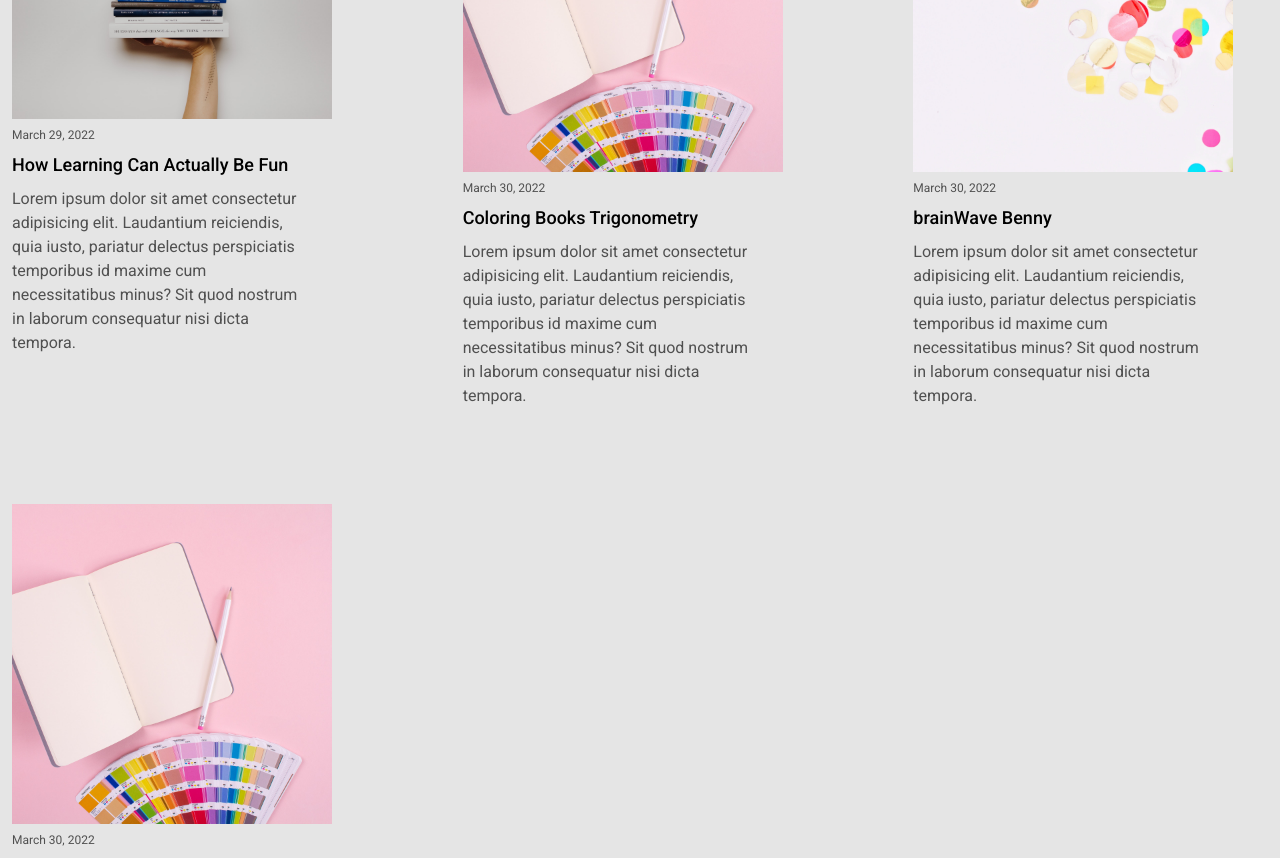
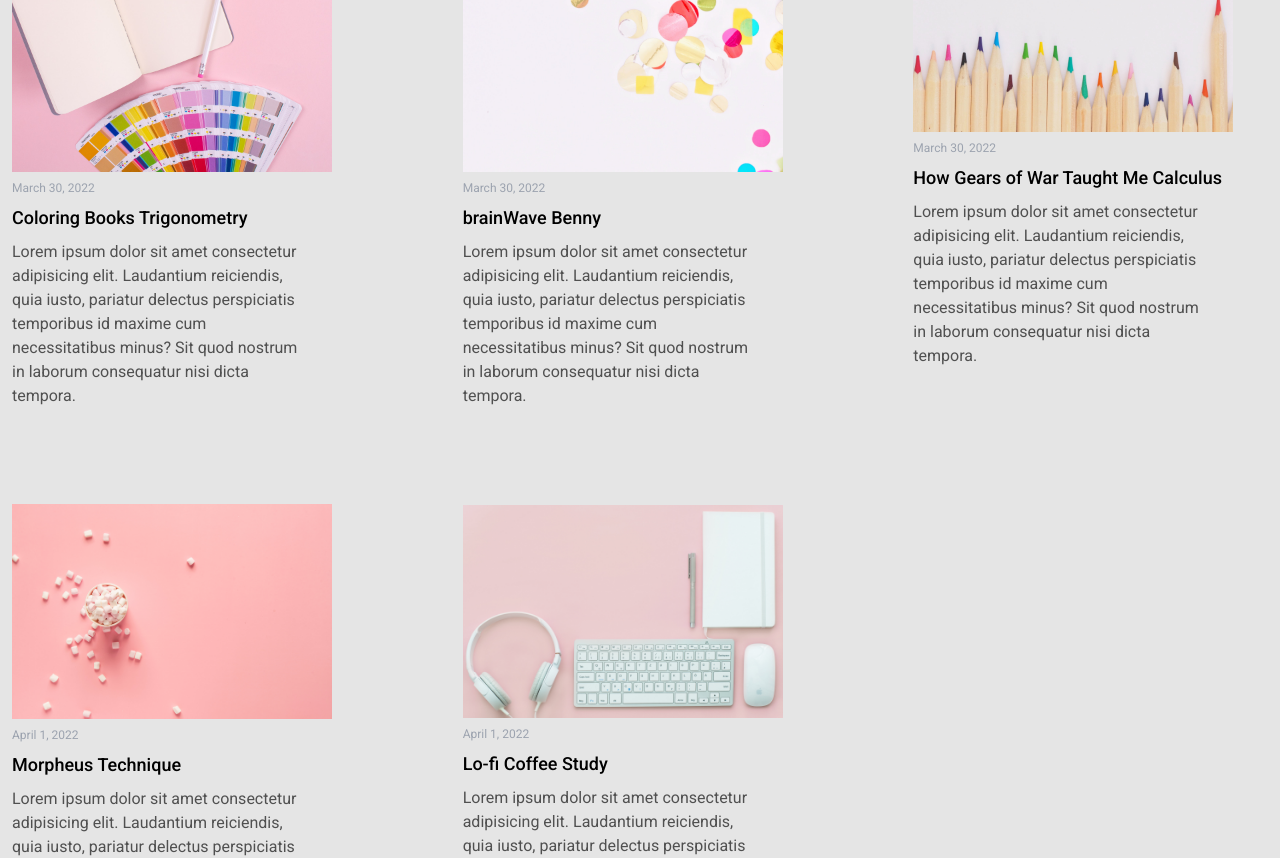
Before and after one commit to stefkudla/brainWave-2, a React (Create React App) app: page /blog in a window 1280 px wide. Shown: the part 920-1778 px from the top of the page. Built offline with nearby package versions, Linux system fonts and the light colour scheme.

Commit message:
blog post page complete

```diff
--- a/src/App.js
+++ b/src/App.js
@@ -8,8 +8,13 @@ import Blog from './pages/blog/Blog';
 import Home from './pages/Home';
 import Pathways from './pages/Pathways';
 import blogFeaturedImg from './assets/blog-hero.jpg';
-import blogImage1 from './assets/blog-image-1.jpg';
-import blogImage2 from './assets/blog-image-2.jpg';
+import {
+  blogImage1,
+  blogImage2,
+  blogImage3,
+  blogImage4,
+  blogImage5,
+} from './assets/';
 
 function App() {
   const [posts, setPosts] = useState([
@@ -39,10 +44,26 @@ function App() {
     },
     {
       id: 3,
-      imgSrc: blogImage1,
+      imgSrc: blogImage5,
       title: 'How Gears of War Taught Me Calculus',
       author: 'Milton',
       dateTime: 'March 30, 2022',
+      body: 'Lorem ipsum dolor sit amet consectetur adipisicing elit. Laudantium reiciendis, quia iusto, pariatur delectus perspiciatis temporibus id maxime cum necessitatibus minus? Sit quod nostrum in laborum consequatur nisi dicta tempora.',
+    },
+    {
+      id: 4,
+      imgSrc: blogImage4,
+      title: 'Morpheus Technique',
+      author: 'Mr. Anderson',
+      dateTime: 'April 1, 2022',
+      body: 'Lorem ipsum dolor sit amet consectetur adipisicing elit. Laudantium reiciendis, quia iusto, pariatur delectus perspiciatis temporibus id maxime cum necessitatibus minus? Sit quod nostrum in laborum consequatur nisi dicta tempora.',
+    },
+    {
+      id: 5,
+      imgSrc: blogImage3,
+      title: 'Lo-fi Coffee Study',
+      author: 'Lo-fi Ry',
+      dateTime: 'April 1, 2022',
       body: 'Lorem ipsum dolor sit amet consectetur adipisicing elit. Laudantium reiciendis, quia iusto, pariatur delectus perspiciatis temporibus id maxime cum necessitatibus minus? Sit quod nostrum in laborum consequatur nisi dicta tempora.',
     },
   ]);
--- a/src/assets/index.js
+++ b/src/assets/index.js
@@ -1,2 +1,5 @@
 export { default as blogImage1 } from './blog-image-1.jpg';
 export { default as blogImage2 } from './blog-image-2.jpg';
+export { default as blogImage3 } from './blog-image-3.jpg';
+export { default as blogImage4 } from './blog-image-4.jpg';
+export { default as blogImage5 } from './blog-image-5.jpg';
--- a/src/components/BlogHeader.jsx
+++ b/src/components/BlogHeader.jsx
@@ -2,7 +2,7 @@ import React from 'react';
 import blogHero from '../assets/blog-hero.jpg';
 import { Link } from 'react-router-dom';
 
-const BlogHeader = () => {
+const BlogHeader = ({ post }) => {
   return (
     <div>
       <div className="flex flex-col md:flex-row my-6 gap-x-8">
--- a/src/components/BlogPostCard.jsx
+++ b/src/components/BlogPostCard.jsx
@@ -9,7 +9,7 @@ const BlogPostCard = ({ post }) => {
     <div>
       <div className="container flex flex-col gap-y-2 max-w-sm">
         <img src={post.imgSrc} className="max-w-xs" />
-        <p className="text-xs text-primary">{post.dateTime}</p>
+        <p className="text-xs text-gray-400">{post.dateTime}</p>
         <Link
           to={`/${formatSlug(post.title)}`}
           className="font-medium text-lg cursor-pointer hover:opacity-60 transition-all w-fit">
--- a/src/components/Features.jsx
+++ b/src/components/Features.jsx
@@ -15,7 +15,7 @@ const Features = () => {
           brainWave is a comprehensive learning platform that gives users the
           opportunity to learn whenever they want, wherever they want!
         </p>
-        <div className="gap-y-10 flex flex-col sm:flex-row sm:gap-x-6 items-center sm:justify-evenly mt-16">
+        <div className="gap-y-10 flex flex-col sm:flex-row sm:gap-x-2 items-center sm:justify-evenly mt-16">
           <FeatureCard imgUrl={Human1} title={'Academics'} />
           <FeatureCard imgUrl={Human2} title={'Track your progress'} />
           <FeatureCard imgUrl={Human3} title={'Connect with friends'} />
--- a/src/components/PostList.jsx
+++ b/src/components/PostList.jsx
@@ -8,7 +8,9 @@ import blogImage2 from '../assets/blog-image-2.jpg';
 
 const PostList = ({ posts }) => {
   const featuredPost = posts[0];
+  const mainPosts = posts.slice(1);
   console.log(featuredPost);
+  const formatSlug = (title) => title.toLowerCase().replace(/ /g, '-');
 
   return (
     <div>
@@ -18,16 +20,17 @@ const PostList = ({ posts }) => {
         </div>
         <div className="flex flex-col items-start gap-y-2 lg:gap-y-6 mt-4 md:mt-0 mr-4">
           <p className="text-gray-400">{featuredPost.dateTime}</p>
-          <h2 className="text-3xl">{featuredPost.title}</h2>
+          <Link
+            to={`/${formatSlug(featuredPost.title)}`}
+            className="cursor-pointer hover:opacity-60 transition-all w-fit">
+            <h2 className="text-3xl">{featuredPost.title}</h2>
+          </Link>
           <p>{featuredPost.body}</p>
-          <a className="text-accent underline cursor-pointer hover:opacity-60 transition-all">
-            Read More
-          </a>
         </div>
       </div>
       <div className="w-full mx-auto my-24">
         <div className="grid grid-cols-1 md:grid-cols-2 xl:grid-cols-3 gap-24 place-items-center">
-          {posts.map((post) => (
+          {mainPosts.map((post) => (
             <BlogPostCard key={post.id} post={post} />
           ))}
         </div>
```
Also changed, not shown: src/assets/blog-image-5.jpg (added).
